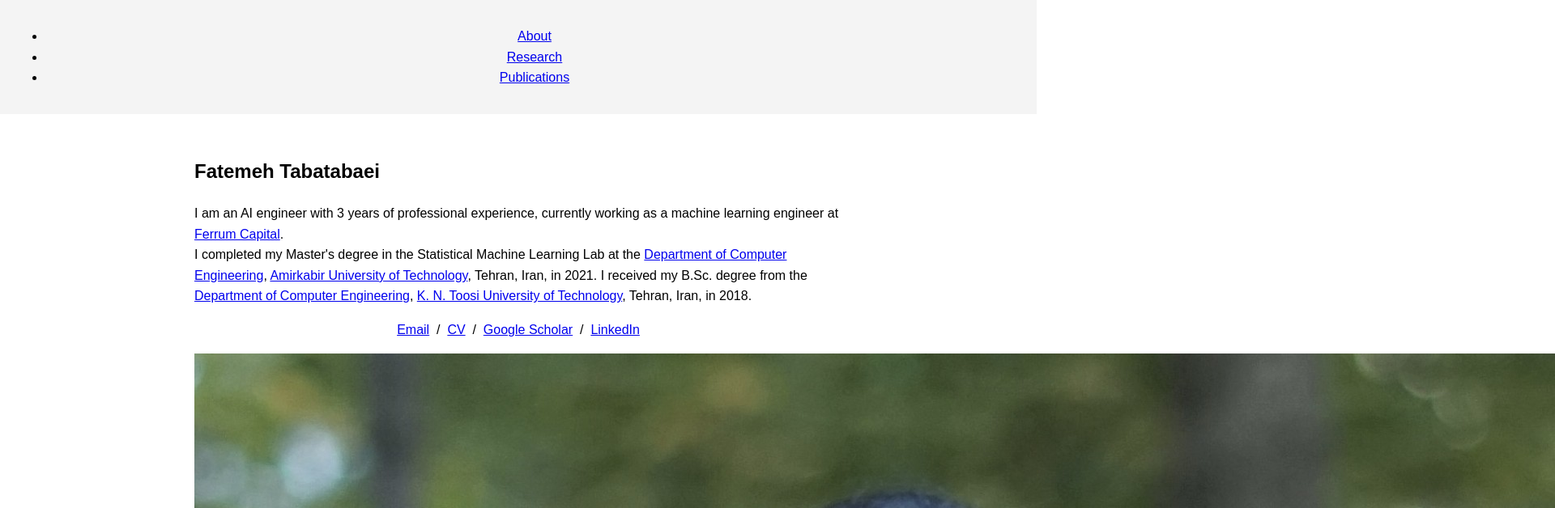
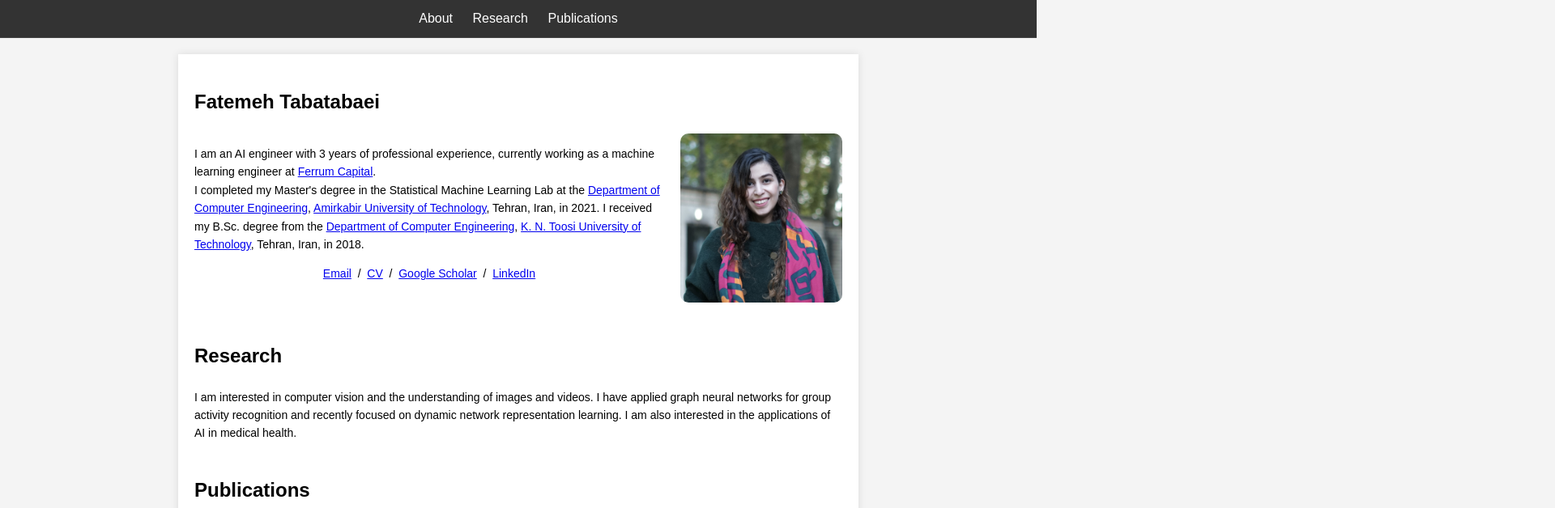
Before and after one commit to Fatemeh-Tabatabaeii/Fatemeh-Tabatabaeii.github.io, a plain HTML site: page index.html in a window 1280 px wide. Shown: the top 628 px of the page at 81% size, 1920 px wide, since content can reach past the window. Drawn offline with Linux system fonts and the light colour scheme.

Commit message:
Update CSS file

```diff
--- a/styles.css
+++ b/styles.css
@@ -1,30 +1,126 @@
+/* General Styles */
 body {
     font-family: Arial, sans-serif;
     line-height: 1.6;
     margin: 0;
     padding: 0;
-    display: flex;
-    flex-direction: column;
-    min-height: 100vh;
+    background-color: #f4f4f4;
 }
 
-header, footer {
-    background-color: #f4f4f4;
-    text-align: center;
-    padding: 1rem;
+header {
+    background-color: #333;
+    color: #fff;
+    padding: 10px 0; /* Reduced padding from 20px to 10px */
+    border-bottom: 1px solid #444; /* Example of a thinner border */
 }
 
-main {
-    flex: 1;
-    padding: 2rem;
-    max-width: 800px;
-    margin: 0 auto;
+nav ul {
+    list-style: none;
+    padding: 0;
+    margin: 0; /* Removed top margin */
+    text-align: center; /* Center the navigation */
 }
 
-h1 {
-    color: #333;
+nav ul li {
+    display: inline;
+    margin: 0 10px; /* Reduced margin from 15px to 10px */
+}
+
+nav ul li a {
+    color: #fff;
+    text-decoration: none;
+    font-size: 16px; /* Increased font size from 10px to 16px */
+}
+
+nav ul li a:hover {
+    text-decoration: underline;
+}
+
+/* Main Content */
+main {
+    padding: 20px;
+    max-width: 800px;
+    margin: 20px auto;
+    background-color: #fff;
+    box-shadow: 0 0 10px rgba(0, 0, 0, 0.1);
+}
+
+section {
+    margin-bottom: 40px;
+}
+
+.about-container {
+    display: flex;
+    align-items: flex-start;
+    justify-content: space-between;
+    flex-wrap: wrap;
+}
+
+.about-text {
+    flex: 1;
+    margin-right: 20px;
+    /*font-size: 16px;*/
+}
+
+.about-image {
+    flex: 0 0 200px;
+    max-width: 200px;
+}
+
+.profile-pic {
+    width: 100%;
+    height: auto;
+    border-radius: 10px; /* Keeps rounded corners */
+    object-fit: cover;
+}
+
+/* Center the name in the About section */
+#about h2 {
+    text-align: left; /* Center the text */
+    margin: 20px 0; /* Add some space above and below */
+}
+
+/* Publications List */
+ul {
+    list-style-type: disc;
+    padding-left: 20px;
 }
 
 footer {
-    margin-top: auto;
+    background-color: #333;
+    color: #fff;
+    text-align: center;
+    padding: 10px 0;
 }
+
+/* Font size for paragraph text */
+p {
+    font-size: 14px;
+}
+
+.paper-explanation {
+    font-size: 12px; /* Adjust this size as needed */
+}
+
+/* Responsive Design */
+@media (max-width: 768px) {
+    .about-container {
+        flex-direction: column;
+        align-items: center;
+    }
+
+    .about-text {
+        margin-right: 0;
+        text-align: center;
+    }
+
+    .about-image {
+        margin-top: 20px;
+        max-width: 150px;
+    }
+
+    nav ul li {
+        display: block;
+        margin: 10px 0;
+    }
+}
```
